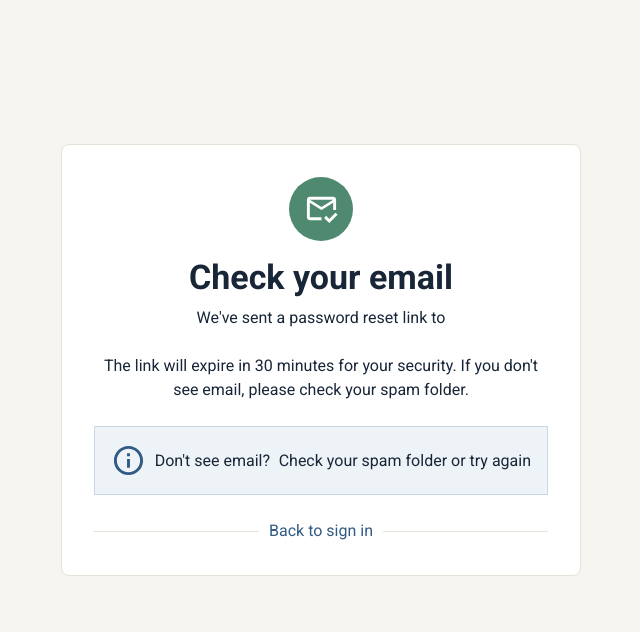
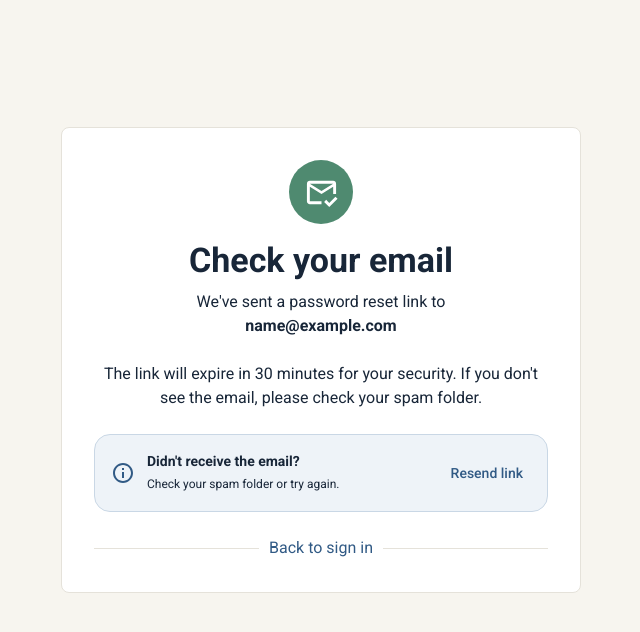
Before and after one commit to ahmedelkhalifa/Sprintory_Frontend, a React (Vite) app: page /reset in a window 1280 px wide. Both pictures are taken after typing "name@example.com" into the empty fields and a click on the button "Send reset link". Shown: the top 632 px of the page, without its empty margins (319-959 px from the left). Built offline with nearby package versions, Linux system fonts and the light colour scheme; no server answers.

Commit message:
finish reset page screens

```diff
--- a/src/pages/auth/ResetPage.jsx
+++ b/src/pages/auth/ResetPage.jsx
@@ -1,72 +1,16 @@
-import { Box, Card, Typography, TextField, Button, InputAdornment, Divider, Link} from "@mui/material";
 import {
-    MailOutlined,
-    ArrowForward,
-    MarkEmailRead,
-    MarkEmailReadOutlined,
-    InfoOutlined,
-    InfoOutlineRounded, InfoOutlineTwoTone, InfoRounded, InfoOutlineSharp
+    Box, Card, Typography, TextField, Button,
+    InputAdornment, Divider, Link,
+} from "@mui/material";
+import {
+    MailOutlined, ArrowForward, MarkEmailReadOutlined, InfoOutlined,
 } from "@mui/icons-material";
-import {Link as RouterLink} from "react-router-dom";
+import { Link as RouterLink } from "react-router-dom";
 import { useState } from "react";
-function ResetPage(){
-    const [sent, setSent] =useState(false);
-    if (sent) {
-        return (
-            <Box sx={{
-                alignItems: "center",
-                bgcolor: "background.default",
-                display: "flex",
-                justifyContent: "center",
-                minHeight: "100vh",
-                pb: 10,
-            }}>
-                <Card sx={{
-                    width: "100%",
-                    maxWidth: 520,
-                    p: 4,
-                    textAlign: "center",
-                }}>
-                <Box sx={{width: 64, height: 64, borderRadius: "50%", bgcolor: "success.main", display: "flex", alignItems: "center", justifyContent: "center", mx: "auto", mb: 2,}}>
-            <MarkEmailReadOutlined color="primary" fontSize="large" sx={{color: "white"}} />
-        </Box>
-                    <Typography variant="h4" sx={{fontWeight: 700}}>
-                        Check your email
-                    </Typography>
-                    <Typography color="text.secondary" sx={{mt: 1,mb: 3,}}>
-                        We've sent a password reset link to
-                    </Typography>
 
-                    <Typography color="text.secondary" sx={{mt: 1,mb: 3,}}>
-                        The link will expire in 30 minutes for your security.
-                        If you don't see email, please check your spam folder.
-                    </Typography>
-                    <Box sx={{
-                        alignItems: "center",
-                        bgcolor: "ai.background",
-                        display: "flex",
-                        justifyContent: "space-between",
-                        border: 1,
-                        borderColor: "ai.border",
-                        p: 2,}}>
-                            <InfoOutlined color="primary" fontSize="large" />
-                    <Typography>
-                        Don't see email?
-                    </Typography>
-                    <Typography>
-                        Check your spam folder or try again
-                    </Typography>
-                    </Box>
-                    <Divider sx={{mt: 3}}>
-                        <Link component={RouterLink} to ="/login" underline="none">
-                            Back to sign in
-                        </Link>
-                    </Divider>
-                </Card>
-            </Box>)
-
-    }
-    return(
+// Общая обёртка для обоих экранов: фон, карточка, круг с иконкой, заголовок, ссылка внизу
+function AuthLayout({ icon, circleColor, title, children }) {
+    return (
         <Box sx={{
             alignItems: "center",
             bgcolor: "background.default",
@@ -75,38 +19,23 @@ function ResetPage(){
             minHeight: "100vh",
             pb: 10,
         }}>
-            <Card sx={{
-                width: "100%",
-                maxWidth: 520,
-                p: 4,
-                textAlign: "center",
-            }}>
-                <Box sx={{width: 64, height: 64, borderRadius: "50%", bgcolor: "ai.background", display: "flex", alignItems: "center", justifyContent: "center", mx: "auto", mb: 2,}}>
-                    <MailOutlined color="primary" fontSize="large" />
+            <Card sx={{ width: "100%", maxWidth: 520, p: 4, textAlign: "center" }}>
+                <Box sx={{
+                    width: 64, height: 64, borderRadius: "50%",
+                    bgcolor: circleColor,
+                    display: "flex", alignItems: "center", justifyContent: "center",
+                    mx: "auto", mb: 2,
+                }}>
+                    {icon}
                 </Box>
-            <Typography variant="h4" sx={{fontWeight: 700}}>
-                Reset your password
-            </Typography>
-                <Typography color="text.secondary" sx={{mt: 1,mb: 3,}}>
-                    Enter your email address and we'll send you a link to reset your password
+                <Typography variant="h4" sx={{ fontWeight: 700 }}>
+                    {title}
                 </Typography>
-                <Typography variant="body1" align="left" sx={{mb: 1, fontWeight: 700}}>
-                    Email address
-                </Typography>
-                <TextField placeholder="you@example.com" type="email" fullWidth slotProps={{
-                    input: {
-                        startAdornment: (
-                            <InputAdornment position="start">
-                                <MailOutlined/>
-                            </InputAdornment>
-                        ),
-                    }
-                }}/>
-                <Button variant="contained" fullWidth sx={{mt: 2}} endIcon={<ArrowForward />} onClick={() => setSent(true)} >
-                    Send reset link
-                </Button>
-                <Divider sx={{mt: 3}}>
-                    <Link component={RouterLink} to ="/login" underline="none">
+
+                {children}
+
+                <Divider sx={{ mt: 3 }}>
+                    <Link component={RouterLink} to="/login" underline="none">
                         Back to sign in
                     </Link>
                 </Divider>
@@ -114,4 +43,108 @@ function ResetPage(){
         </Box>
     );
 }
+
+function ResetPage() {
+    const [sent, setSent] = useState(false);
+    const [email, setEmail] = useState("");
+
+    const handleSubmit = (e) => {
+        e.preventDefault();
+        if (!email) return;
+        // TODO: отправить запрос на бэкенд (api/), когда будет готов эндпоинт
+        setSent(true);
+    };
+
+    if (sent) {
+        return (
+            <AuthLayout
+                title="Check your email"
+                circleColor="success.main"
+                icon={<MarkEmailReadOutlined fontSize="large" sx={{ color: "white" }} />}
+            >
+                <Typography color="text.secondary" sx={{ mt: 1 }}>
+                    We've sent a password reset link to
+                </Typography>
+                <Typography sx={{ fontWeight: 700, mb: 3 }}>
+                    {email}
+                </Typography>
+                <Typography color="text.secondary" sx={{ mb: 3 }}>
+                    The link will expire in 30 minutes for your security.
+                    If you don't see the email, please check your spam folder.
+                </Typography>
+
+                <Box sx={{
+                    alignItems: "center",
+                    bgcolor: "ai.background",
+                    border: 1,
+                    borderColor: "ai.border",
+                    borderRadius: 2,
+                    display: "flex",
+                    gap: 1.5,
+                    p: 2,
+                    textAlign: "left",
+                }}>
+                    <InfoOutlined color="primary" />
+                    <Box sx={{ flexGrow: 1 }}>
+                        <Typography variant="body2" sx={{ fontWeight: 700 }}>
+                            Didn't receive the email?
+                        </Typography>
+                        <Typography variant="caption" color="text.secondary">
+                            Check your spam folder or try again.
+                        </Typography>
+                    </Box>
+                    <Button variant="text" onClick={() => { /* TODO: повторная отправка */ }}>
+                        Resend link
+                    </Button>
+                </Box>
+            </AuthLayout>
+        );
+    }
+
+    return (
+        <AuthLayout
+            title="Reset your password"
+            circleColor="ai.background"
+            icon={<MailOutlined color="primary" fontSize="large" />}
+        >
+            <Typography color="text.secondary" sx={{ mt: 1, mb: 3 }}>
+                Enter your email address and we'll send you a link to reset your password
+            </Typography>
+
+            <Box component="form" onSubmit={handleSubmit}>
+                <Typography align="left" sx={{ mb: 1, fontWeight: 700 }}>
+                    Email address
+                </Typography>
+                <TextField
+                    placeholder="you@example.com"
+                    type="email"
+                    fullWidth
+                    required
+                    value={email}
+                    onChange={(e) => setEmail(e.target.value)}
+                    slotProps={{
+                        input: {
+                            startAdornment: (
+                                <InputAdornment position="start">
+                                    <MailOutlined />
+                                </InputAdornment>
+                            ),
+                        },
+                    }}
+                />
+                <Button
+                    type="submit"
+                    variant="contained"
+                    fullWidth
+                    size="large"
+                    sx={{ mt: 2 }}
+                    endIcon={<ArrowForward />}
+                >
+                    Send reset link
+                </Button>
+            </Box>
+        </AuthLayout>
+    );
+}
+
 export default ResetPage;
```
